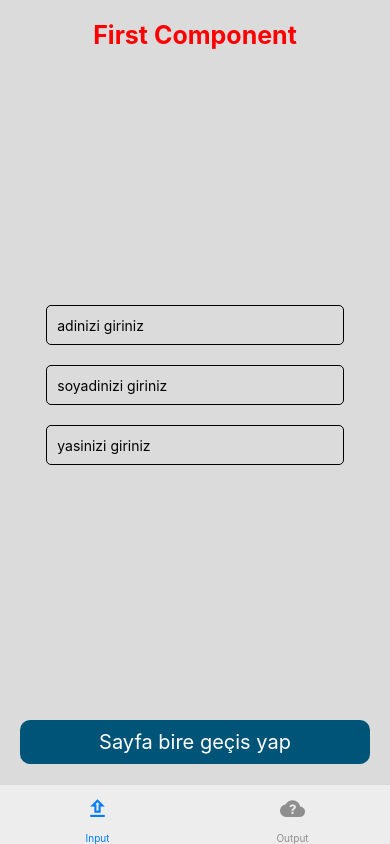
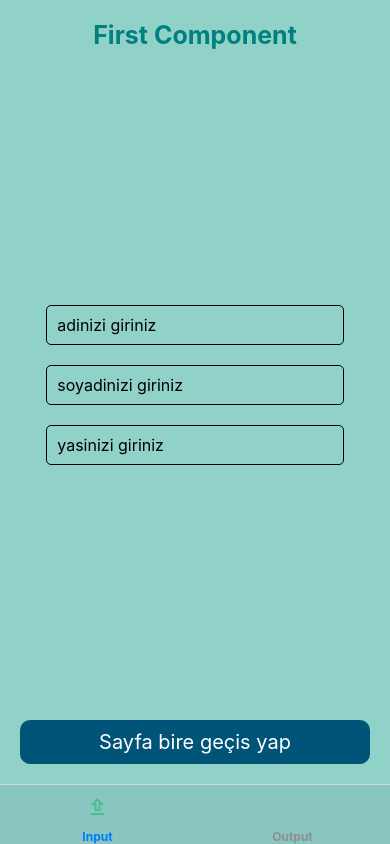
Before and after one commit to selalmaz/pre-commit-and-redux, a React Native app: screen /Output in a window 390 px wide. Built offline with nearby package versions, Linux system fonts and the light colour scheme.

Commit message:
style calışmaları

```diff
--- a/src/App.tsx
+++ b/src/App.tsx
@@ -2,10 +2,6 @@ import React from 'react';
 import {Provider} from 'react-redux';
 import {Store} from './redux/Store';
 import TabNavigator from './navigation/bottomTab/TabNavigator';
-import StackScreen1 from './screens/StackScreen1';
-import StackScreen2 from './screens/StackScreen2';
-import StackScrren3 from './screens/StackScrren3';
-import Input from './screens/Input';
 
 function App() {
   return (
--- a/src/navigation/StackNav/OutputStack.tsx
+++ b/src/navigation/StackNav/OutputStack.tsx
@@ -2,7 +2,6 @@ import React from 'react';
 import Output from '../../screens/Output';
 import StackScrren3 from '../../screens/StackScrren3';
 import {createNativeStackNavigator} from '@react-navigation/native-stack';
-import {NativeStackScreenProps} from '@react-navigation/native-stack';
 import {OutputStackParamList} from '../types/types';
 
 const Stack = createNativeStackNavigator<OutputStackParamList>();
--- /dev/null
+++ b/src/navigation/bottomTab/TabNavigator.style.tsx
@@ -0,0 +1,14 @@
+import {StyleSheet} from 'react-native';
+
+export default StyleSheet.create({
+  tabBar: {
+    backgroundColor: '#8ac6c0', // Açık yeşil tonlarında bir arka plan rengi
+    height: 60,
+    borderBlockColor: 'black',
+    elevation: 5,
+  },
+  tabBarLabel: {
+    fontSize: 12,
+    fontWeight: 'bold',
+  },
+});
--- a/src/navigation/bottomTab/TabNavigator.tsx
+++ b/src/navigation/bottomTab/TabNavigator.tsx
@@ -1,10 +1,11 @@
+import React from 'react';
 import {createBottomTabNavigator} from '@react-navigation/bottom-tabs';
 import {NavigationContainer} from '@react-navigation/native';
-import React from 'react';
 import MaterialCommunityIcons from 'react-native-vector-icons/MaterialCommunityIcons';
 import {tabParamList} from '../types/types';
 import InputStack from '../StackNav/InputStack';
 import OutputStack from '../StackNav/OutputStack';
+import styles from './TabNavigator.style';
 
 const Tab = createBottomTabNavigator<tabParamList>();
 
@@ -14,38 +15,36 @@ const TabNavigator = () => {
       <Tab.Navigator
         screenOptions={{
           headerShown: false,
-          tabBarStyle: {
-            backgroundColor: '#ededed',
-            height: 60,
-          },
+          tabBarStyle: styles.tabBar, // Stil dosyasından tabBar stilini kullan
+          tabBarLabelStyle: styles.tabBarLabel, // Stil dosyasından label stilini kullan
         }}>
         <Tab.Screen
           name="inputPage"
           component={InputStack}
-          options={({route}) => ({
+          options={{
             tabBarLabel: 'Input',
             tabBarIcon: ({focused, color, size}) => (
               <MaterialCommunityIcons
                 name={focused ? 'upload-outline' : 'cloud-question'}
-                color={color}
-                size={size}
+                color={focused ? '#48bf91' : '#8ac6c0'} // Renkleri doğrudan burada belirliyoruz
+                size={24} // Boyutu doğrudan burada belirliyoruz
               />
             ),
-          })}
+          }}
         />
         <Tab.Screen
           name="outputPage"
           component={OutputStack}
-          options={({route}) => ({
+          options={{
             tabBarLabel: 'Output',
             tabBarIcon: ({focused, color, size}) => (
               <MaterialCommunityIcons
                 name={focused ? 'download-outline' : 'cloud-question'}
-                color={color}
-                size={size}
+                color={focused ? '#48bf91' : '#8ac6c0'} // Renkleri doğrudan burada belirliyoruz
+                size={24} // Boyutu doğrudan burada belirliyoruz
               />
             ),
-          })}
+          }}
         />
       </Tab.Navigator>
     </NavigationContainer>
--- a/src/screens/Input/Input.style.tsx
+++ b/src/screens/Input/Input.style.tsx
@@ -4,13 +4,13 @@ export default StyleSheet.create({
   container: {
     flex: 1,
     padding: 20,
-    backgroundColor: '#dbdbdb',
+    backgroundColor: '#90d1c8',
   },
   header: {
     textAlign: 'center',
     fontSize: 25,
     fontWeight: 'bold',
-    color: 'red',
+    color: '#008080',
   },
 
   inputContainer: {
@@ -24,8 +24,10 @@ export default StyleSheet.create({
     borderRadius: 5,
     padding: 10,
     margin: 10,
+    fontSize: 16,
     borderWidth: 1,
     borderColor: 'black',
+    color: 'black',
   },
   button: {
     backgroundColor: '#005477',
--- a/src/screens/Input/Input.tsx
+++ b/src/screens/Input/Input.tsx
@@ -1,4 +1,4 @@
-import React, {useState} from 'react';
+import React from 'react';
 import {View, TextInput, Text} from 'react-native';
 import style from './Input.style';
 import {useDispatch, useSelector} from 'react-redux';
--- a/src/screens/Output/Output.tsx
+++ b/src/screens/Output/Output.tsx
@@ -1,5 +1,5 @@
 import React from 'react';
-import {SafeAreaView, Text, View, TouchableOpacity} from 'react-native';
+import {Text, View, TouchableOpacity} from 'react-native';
 import style from './Output.style';
 import {useSelector} from 'react-redux';
 import {StateType} from '../../redux/Store';
--- a/src/screens/StackScreen1/StackScreen.tsx
+++ b/src/screens/StackScreen1/StackScreen.tsx
@@ -1,5 +1,5 @@
 import React from 'react';
-import {Button, SafeAreaView, Text} from 'react-native';
+import {SafeAreaView, Text} from 'react-native';
 import Stlye from './StackScreen.style';
 import {TouchableOpacity} from 'react-native';
 import {InputStackParamList} from '../../navigation/types/types';
```
Also changed, not shown: src/screens/Output/Output.style.tsx (+5 -4 lines).
